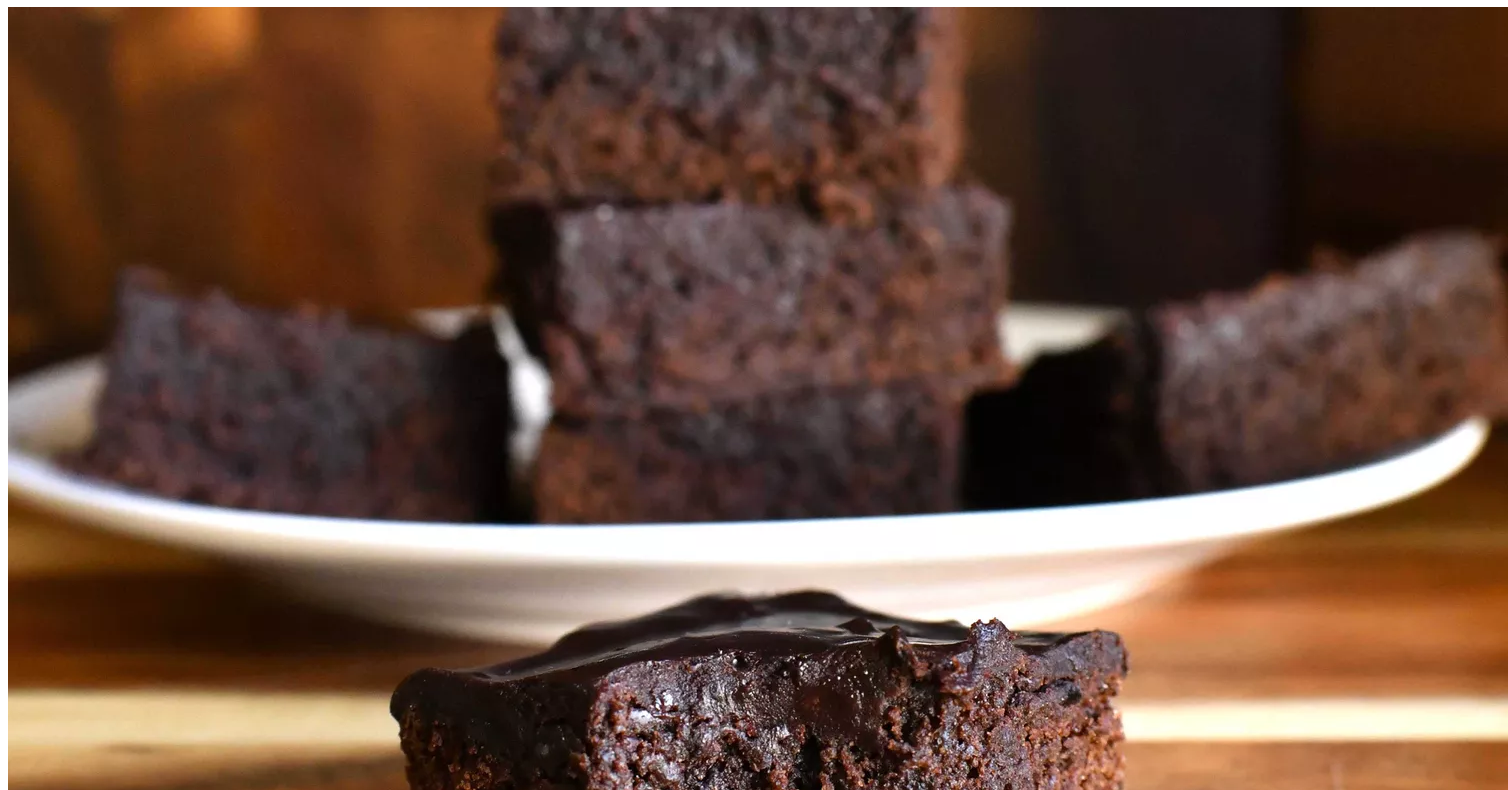
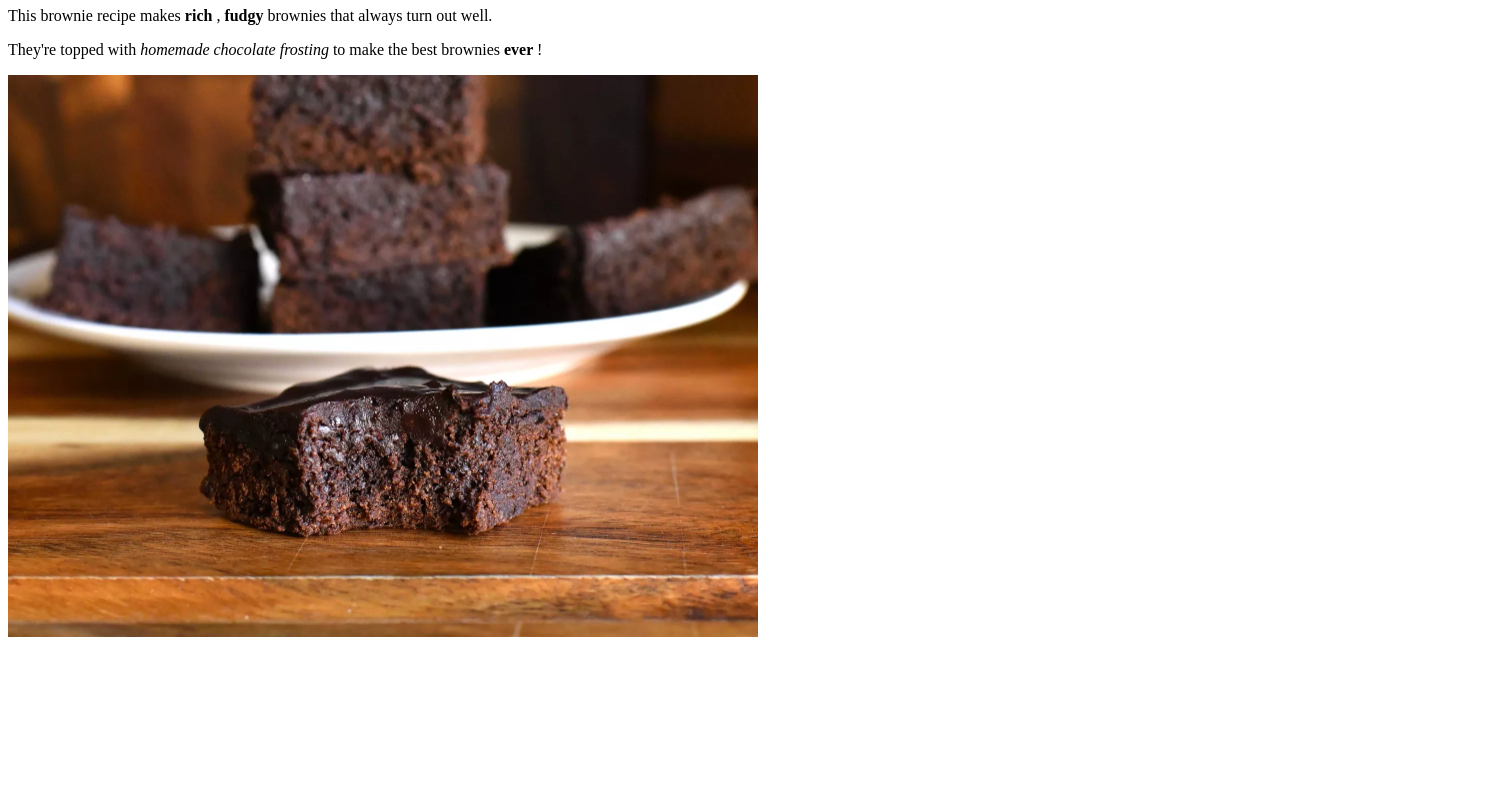
Before and after one commit to KitCatMeowy/odin-recipes, a plain HTML site: page recipes/brownies.html in a window 1280 px wide. Shown: the part 73-863 px from the top of the page, 1508 px wide, since content can reach past the window. After the commit the page ends 800 px from the top, so only its background shows below. Drawn offline with Linux system fonts and the light colour scheme.

Commit message:
Add description for brownies.html
Also changed dimensions for the brownie picture because it looked a bit
silly taking up the entire screen and I wanted it to look more
aesthetically pleasing.

```diff
--- a/recipes/brownies.html
+++ b/recipes/brownies.html
@@ -6,6 +6,8 @@
 </head>
 <body>
     <h1> Brownies </h1>
-    <img src="./brownies.png" width="1500" height="1125" alt="picture of brownies">
+    <p> This brownie recipe makes <strong> rich </strong>, <strong> fudgy </strong> brownies that always turn out well. </p>
+    <p> They're topped with <em> homemade chocolate frosting </em> to make the best brownies <strong> ever </strong>! </p>
+    <img src="./brownies.png" width="750" height="562" alt="picture of brownies">
 </body>
 </html>
```
